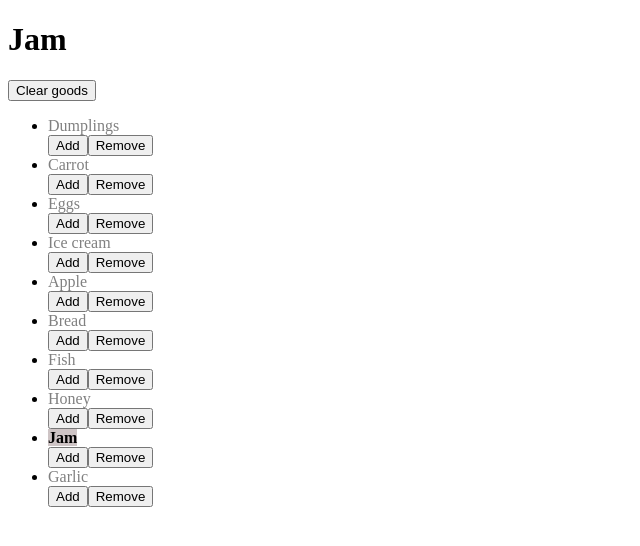
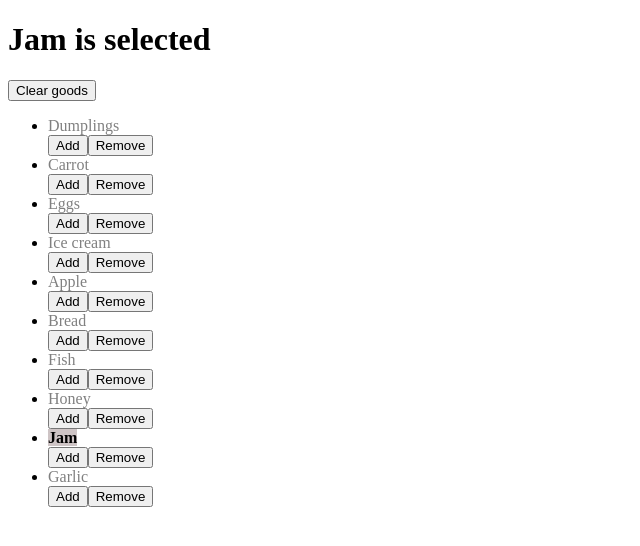
Before and after one commit to mate-academy/react_goods-selector, a React (Create React App) app: page / in a window 1280 px wide. Shown: the top 546 px of the page, without its empty margins (0-640 px from the left). Built offline with nearby package versions, Linux system fonts and the light colour scheme; the HTML template or start-up script is replaced by a standard one.

Commit message:
solution update strings

```diff
--- a/src/App.jsx
+++ b/src/App.jsx
@@ -39,6 +39,30 @@ class App extends Component {
     });
   }
 
+  showGoods = () => {
+    let message = '';
+    const selected = this.state.selectedGoods;
+    const len = selected.length;
+    const firstGood = selected[0];
+    const lastGood = selected[len - 1];
+    const lastExcludedGoods = selected.slice(0, len - 1).join(', ');
+
+    switch (len) {
+      case 0:
+        message = `No goods selected`;
+        break;
+
+      case 1:
+        message = `${firstGood} is selected`;
+        break;
+
+      default:
+        message = `${lastExcludedGoods} and ${lastGood} are selected`;
+    }
+
+    return message;
+  }
+
   render() {
     const { selectedGoods } = this.state;
 
@@ -71,16 +95,7 @@ class App extends Component {
             : (
               <>
                 <h1>
-                  {selectedGoods.map(good => (
-                    <span>
-                      {
-                     good === selectedGoods[0]
-                       ? `${good}`
-                       : `, ${good}`
-                     }
-
-                    </span>
-                  ))}
+                  {this.showGoods()}
                 </h1>
                 <button
                   type="button"
```
Also changed, not shown: 1 other file (tests, documents, lock files or other folders).
